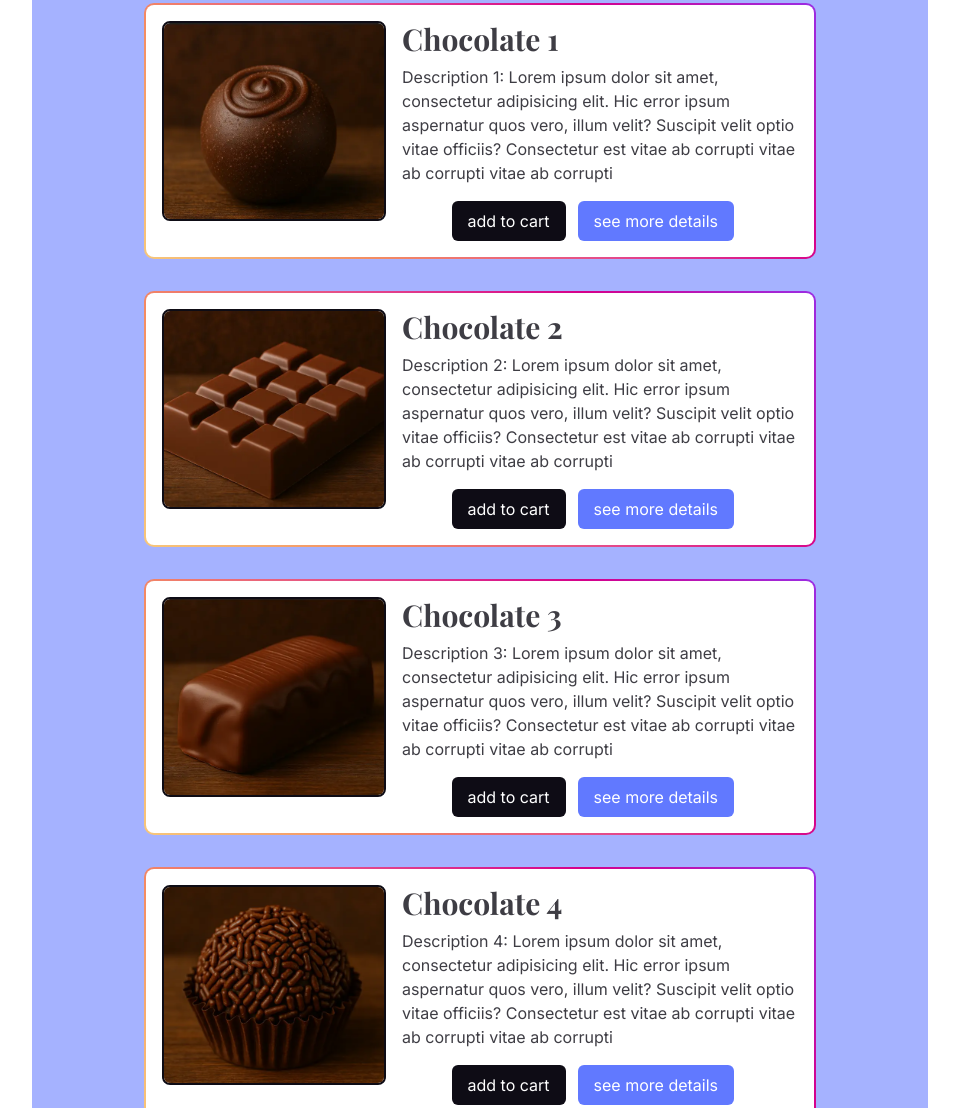
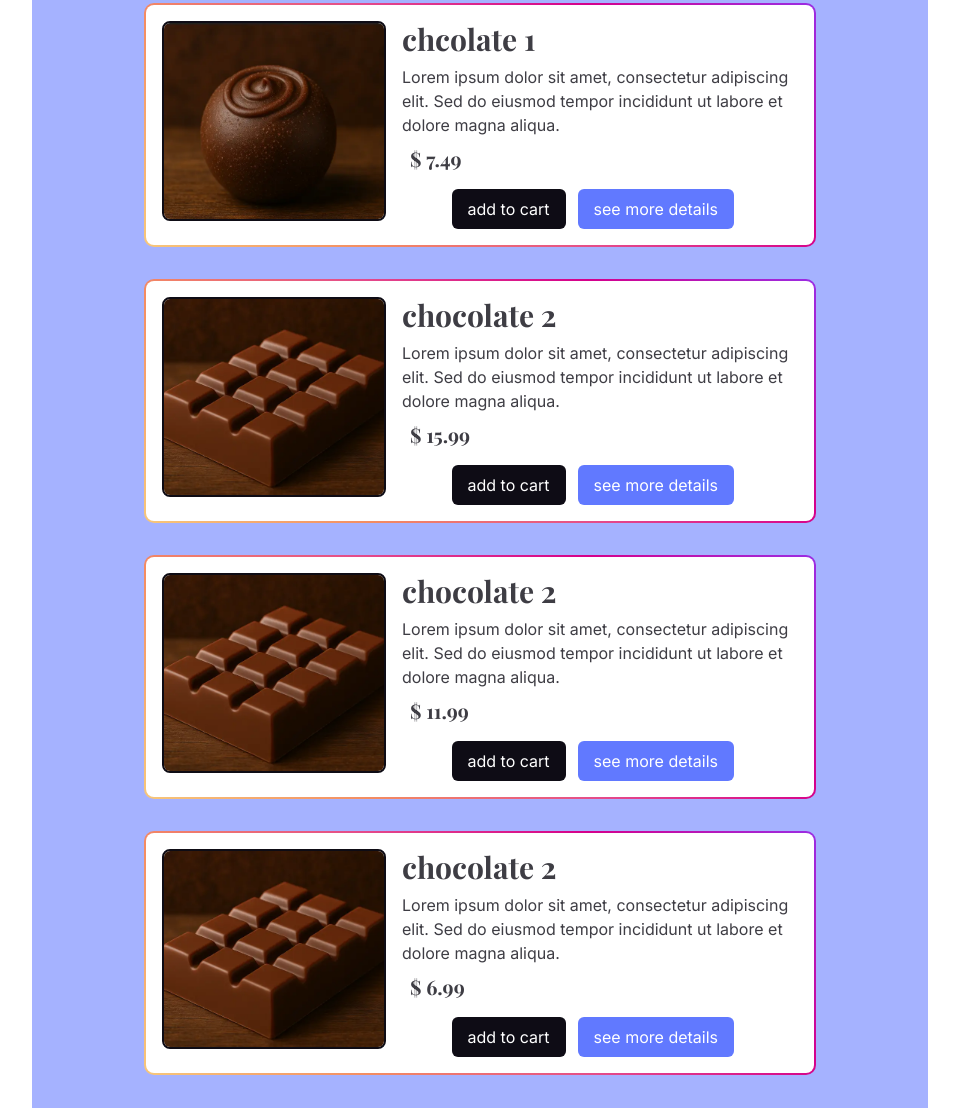
Before and after one commit to NanoProgrammer/artilate, an Astro site: page / in a window 1280 px wide. Shown: the part 700-1808 px from the top of the page, without its empty margins (160-1119 px from the left). Built offline with nearby package versions, Linux system fonts and the light colour scheme; Astro itself is replaced by a stand-in of ours.

Commit message:
some of cart and products

```diff
--- a/src/components/Card.astro
+++ b/src/components/Card.astro
@@ -1,6 +1,6 @@
 ---
 import CardWithProvider from '../components/CardWithProvider.jsx';
-const { imgUrl, title, description, id } = Astro.props;
+const { imgUrl, title, description, id , price} = Astro.props;
 ---
 
 <CardWithProvider
@@ -8,5 +8,6 @@ const { imgUrl, title, description, id } = Astro.props;
   title={title}
   description={description}
   id={id}
+  price={price}
   client:load
 />
--- a/src/components/Card.jsx
+++ b/src/components/Card.jsx
@@ -3,11 +3,13 @@ import { useContext } from "react";
 import Modal from "./modal.jsx";
 import ModalContext from "./context.jsx";
 import "../styles/card.css";
+import {CartContext} from "../components/cart/context.jsx";
+export default function Card({ imgUrl, title, description, id, price }) {
 
-export default function Card({ imgUrl, title, description, id }) {
   const { isOpened, handleModal } = useContext(ModalContext);
-
+  const { addItem } = useContext(CartContext);
   const toggleModal = () => {
+    addItem({ imgUrl, title, description, id, price });
     handleModal(!isOpened);
   };
 
@@ -23,8 +25,9 @@ export default function Card({ imgUrl, title, description, id }) {
           <div className="flex flex-col justify-between w-full">
             <div>
               <h2 className="text-xl md:text-2xl lg:text-3xl font-bold text-[var(--color-1)]/80 mb-2">{title}</h2>
-              <p className="text-sm md:text-base text-[var(--color-1)]/80 mb-4">{description}</p>
+              <p className="text-sm md:text-base text-[var(--color-1)]/80 mb-2">{description}</p>
             </div>
+            <h3 className="text-lg md:text-xl font-bold text-[var(--color-1)]/80 mb-4 ml-2">$ {price}</h3>
             <div className="flex flex-col sm:flex-row gap-3 justify-end md:mr-16">
               <button
                 onClick={toggleModal}
--- a/src/components/CardWithProvider.jsx
+++ b/src/components/CardWithProvider.jsx
@@ -2,11 +2,14 @@
 // components/CardWithProvider.jsx
 import Card from "./Card.jsx";
 import { ModalProvider } from "./context.jsx";
+import {CartProvider} from "./cart/context.jsx";
 
 export default function CardWithProvider(props) {
   return (
-    <ModalProvider>
+    <CartProvider>
+      <ModalProvider>
       <Card {...props} />
     </ModalProvider>
+    </CartProvider>
   );
 }
--- a/src/components/FeaturedProducts.astro
+++ b/src/components/FeaturedProducts.astro
@@ -1,5 +1,6 @@
 ---
 import Card from "./Card.astro";
+import {Products} from "../constants/catalog.js"
 ---
 
 <div class="container mx-auto py-8 lg:max-w-4xl bg-[var(--color-2)]/40">
@@ -11,28 +12,32 @@ import Card from "./Card.astro";
   </p>
   <div class="flex flex-wrap justify-center item-center gap-8">
     <Card
-      imgUrl="/assets/2.webp"
-      title="Chocolate 1"
-      description="Description 1: Lorem ipsum dolor sit amet, consectetur adipisicing elit. Hic error ipsum aspernatur quos vero, illum velit? Suscipit velit optio vitae officiis? Consectetur est vitae ab corrupti vitae ab corrupti vitae ab corrupti "
-      id={1}
+      imgUrl={Products[0].image}
+      title={Products[0].title}
+      description={Products[0].description}
+      id={Products[0].id}
+      price={Products[0].price}
     />
     <Card
-      imgUrl="/assets/3.webp"
-      title="Chocolate 2"
-      description="Description 2: Lorem ipsum dolor sit amet, consectetur adipisicing elit. Hic error ipsum aspernatur quos vero, illum velit? Suscipit velit optio vitae officiis? Consectetur est vitae ab corrupti vitae ab corrupti vitae ab corrupti "
-      id={2}
+    imgUrl={Products[1].image}
+    title={Products[1].title}
+    description={Products[1].description}
+    id={Products[1].id}
+    price={Products[1].price}
     />
     <Card
-      imgUrl="/assets/4.webp"
-      title="Chocolate 3"
-      description="Description 3: Lorem ipsum dolor sit amet, consectetur adipisicing elit. Hic error ipsum aspernatur quos vero, illum velit? Suscipit velit optio vitae officiis? Consectetur est vitae ab corrupti vitae ab corrupti vitae ab corrupti "
-      id={3}
+    imgUrl={Products[2].image}
+    title={Products[2].title}
+    description={Products[2].description}
+    id={Products[2].id}
+    price={Products[2].price}
     />
     <Card
-      imgUrl="/assets/5.webp"
-      title="Chocolate 4"
-      description="Description 4: Lorem ipsum dolor sit amet, consectetur adipisicing elit. Hic error ipsum aspernatur quos vero, illum velit? Suscipit velit optio vitae officiis? Consectetur est vitae ab corrupti vitae ab corrupti vitae ab corrupti "
-      id={4}
+    imgUrl={Products[3].image}
+    title={Products[3].title}
+    description={Products[3].description}
+    id={Products[3].id}
+    price={Products[3].price}
     />
     <div class="flex flex-col items-center justify-center mt-8">
       <h3 class="text-2xl font-bold mb-4 text-center text-[var(--color-1)]">Want to see more products?</h3>
--- a/src/components/Hero.astro
+++ b/src/components/Hero.astro
@@ -14,7 +14,7 @@ import ImgHero from "./ImgHero.jsx";
         <p class="text-center text-white mb-6">
           Experience the art of fine chocolate craftsmanship.
         </p>
-        <a href="/shop" class="">
+        <a href="/products" class="">
           <button
             class={`px-4 py-2 rounded-md bg-[var(--color-1)] hover:bg-[var(--color-3)]/90 transition-colors ease-in-out duration-200 text-white relative z-1 shadow-xl `}
           >
--- /dev/null
+++ b/src/components/cart/CartItem.jsx
@@ -0,0 +1,7 @@
+import React from 'react'
+
+export default function CartItem() {
+  return (
+    <div>CartItem</div>
+  )
+}
--- /dev/null
+++ b/src/components/cart/CartList.jsx
@@ -0,0 +1,30 @@
+import { CartContext } from "./context.jsx";
+import { useContext } from "react";
+import CartItem from "./CartItem.jsx"; // Asegurate de importar esto
+
+export default function CartList() {
+  const { cart, clearCart } = useContext(CartContext);
+
+  return (
+    <div className="w-full flex justify-center items-center">
+      {cart.length > 0 ? (
+        <div className="flex flex-col gap-4">
+          {cart.map((item) => (
+            <CartItem key={item.id} {...item} />
+          ))}
+          <button onClick={clearCart} className="bg-red-500 text-white px-4 py-2 rounded-lg self-end">
+            Clear Cart
+          </button>
+        </div>
+      ) : (
+        <div className="h-[60vh] w-[60vw] bg-white rounded-lg shadow-lg overflow-y-auto">
+          <h2 className="text-center text-2xl font-bold py-4">Shopping Cart</h2>
+          <div className="flex flex-col items-center">
+            <p className="text-gray-500">Your cart is empty</p>
+            <img src="/images/empty-cart.png" alt="Empty Cart" className="w-1/2 h-auto mt-4" />
+          </div>
+        </div>
+      )}
+    </div>
+  );
+}
--- /dev/null
+++ b/src/components/cart/CartListwithProvider.jsx
@@ -0,0 +1,11 @@
+import CartList from './CartList'
+import { CartProvider } from './context'
+export default function CartListwithProvider() {
+  return (
+    <>
+    <CartProvider>
+        <CartList />
+    </CartProvider>
+    </>
+  )
+}
--- /dev/null
+++ b/src/components/cart/context.jsx
@@ -0,0 +1,43 @@
+import { createContext, useState, useEffect } from "react";
+
+export const CartContext = createContext();
+
+export function CartProvider({ children }) {
+  const [cart, setCart] = useState([]);
+
+  // ✅ Este useEffect solo corre en el navegador
+  useEffect(() => {
+    if (typeof window !== "undefined") {
+      const saved = localStorage.getItem("cart");
+      if (saved) setCart(JSON.parse(saved));
+    }
+  }, []);
+
+  useEffect(() => {
+    if (typeof window !== "undefined") {
+      localStorage.setItem("cart", JSON.stringify(cart));
+    }
+  }, [cart]);
+
+  const addItem = (item) => {
+    setCart(prev => {
+      const exists = prev.find(p => p.id === item.id);
+      if (exists) {
+        return prev.map(p => p.id === item.id ? { ...p, quantity: p.quantity + 1 } : p);
+      }
+      return [...prev, { ...item, quantity: 1 }];
+    });
+  };
+
+  const removeItem = (id) => setCart(prev => prev.filter(p => p.id !== id));
+  const updateItem = (id, quantity) => setCart(prev =>
+    prev.map(p => p.id === id ? { ...p, quantity } : p)
+  );
+  const clearCart = () => setCart([]);
+
+  return (
+    <CartContext.Provider value={{ cart, addItem, removeItem, updateItem, clearCart }}>
+      {children}
+    </CartContext.Provider>
+  );
+}
--- /dev/null
+++ b/src/components/cart/subtotal.jsx
@@ -0,0 +1,7 @@
+import React from 'react'
+
+export default function subtotal() {
+  return (
+    <div>subtotal</div>
+  )
+}
--- /dev/null
+++ b/src/constants/catalog.js
@@ -0,0 +1,98 @@
+export  const Products = [
+    {
+        title: "chcolate 1",
+        image: "/assets/2.webp",
+        price: 7.49,
+        id: 1,
+        description:
+            "Lorem ipsum dolor sit amet, consectetur adipiscing elit. Sed do eiusmod tempor incididunt ut labore et dolore magna aliqua.",
+    },
+    {
+        title: "chocolate 2",
+        image: "/assets/3.webp",
+        price: 15.99,
+        id: 2,
+        description:
+            "Lorem ipsum dolor sit amet, consectetur adipiscing elit. Sed do eiusmod tempor incididunt ut labore et dolore magna aliqua.",
+    },
+    {
+        title: "chocolate 2",
+        image: "/assets/3.webp",
+        price: 11.99,
+        id: 2,
+        description:
+            "Lorem ipsum dolor sit amet, consectetur adipiscing elit. Sed do eiusmod tempor incididunt ut labore et dolore magna aliqua.",
+    },
+    {
+        title: "chocolate 2",
+        image: "/assets/3.webp",
+        price: 6.99,
+        id: 2,
+        description:
+            "Lorem ipsum dolor sit amet, consectetur adipiscing elit. Sed do eiusmod tempor incididunt ut labore et dolore magna aliqua.",
+    },
+    {
+        title: "chocolate 3",
+        image: "/assets/4.webp",
+        price: 15.99,
+        id: 3,
+        description:
+            "Lorem ipsum dolor sit amet, consectetur adipiscing elit. Sed do eiusmod tempor incididunt ut labore et dolore magna aliqua.",
+    },
+    {
+        title: "chocolate 4",
+        image: "/assets/5.webp",
+        price: 8.99,
+        id: 4,
+        description:
+            "Lorem ipsum dolor sit amet, consectetur adipiscing elit. Sed do eiusmod tempor incididunt ut labore et dolore magna aliqua.",
+    },
+    {
+        title: "chocolate 5",
+        image: "/assets/3.webp",
+        price: 15.99,
+        id: 5,
+        description:
+            "Lorem ipsum dolor sit amet, consectetur adipiscing elit. Sed do eiusmod tempor incididunt ut labore et dolore magna aliqua.",
+    },
+    {
+        title: "chocolate 6",
+        image: "/assets/3.webp",
+        price: 12.49,
+        id: 6,
+        description:
+            "Lorem ipsum dolor sit amet, consectetur adipiscing elit. Sed do eiusmod tempor incididunt ut labore et dolore magna aliqua.",
+    },
+    {
+        title: "chocolate 7",
+        image: "/assets/3.webp",
+        price: 9.99,
+        id: 7,
+        description:
+            "Lorem ipsum dolor sit amet, consectetur adipiscing elit. Sed do eiusmod tempor incididunt ut labore et dolore magna aliqua.",
+    },
+    {
+        title: "chocolate 8",
+        image: "/assets/3.webp",
+        price: 14.99,
+        id: 8,
+        description:
+            "Lorem ipsum dolor sit amet, consectetur adipiscing elit. Sed do eiusmod tempor incididunt ut labore et dolore magna aliqua.",
+    },
+    {
+        title: "chocolate 9",
+        image: "/assets/3.webp",
+        price: 10.99,
+        id: 9,
+        description:
+            "Lorem ipsum dolor sit amet, consectetur adipiscing elit. Sed do eiusmod tempor incididunt ut labore et dolore magna aliqua.",
+    },
+    {
+        title: "chocolate 10",
+        image: "/assets/3.webp",
+        price: 13.49,
+        id: 10,
+        description:
+            "Lorem ipsum dolor sit amet, consectetur adipiscing elit. Sed do eiusmod tempor incididunt ut labore et dolore magna aliqua.",
+    },
+];
--- /dev/null
+++ b/src/pages/products/[id]/index.astro
@@ -0,0 +1,3 @@
+<div>
+    something
+</div>
```
Also changed, not shown: src/components/cart/Footer.astro (added, +28 -0 lines), src/pages/cart/index.astro (+13 -3 lines), src/pages/track/index.astro (added).
